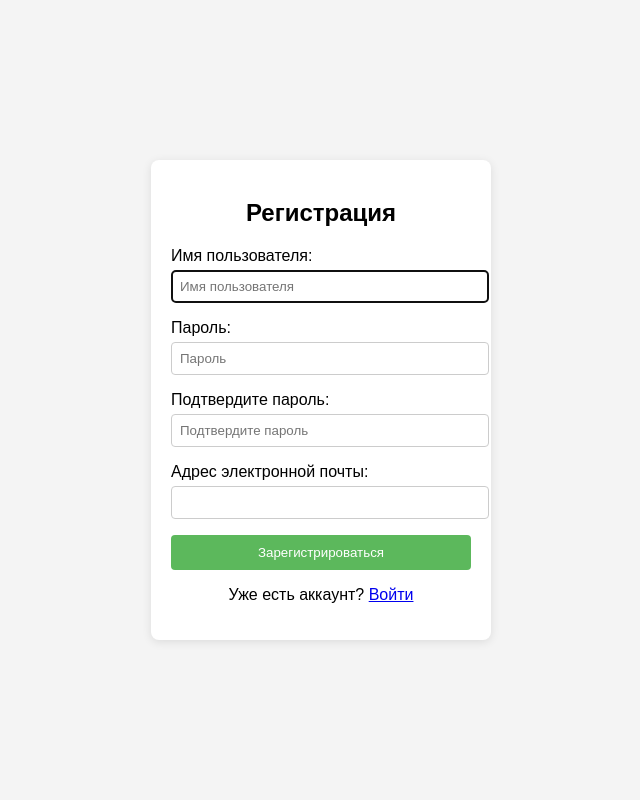
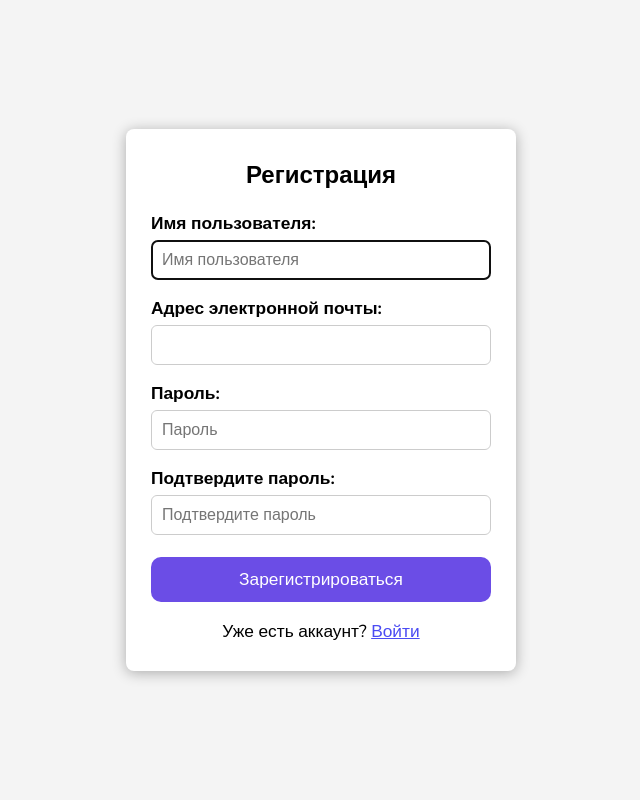
Before and after one commit to AlexMarchu/Pinkler, a Django app: page /accounts/register/ in a window 1280 px wide. Shown: the whole page, without its empty margins (319-959 px from the left). Run offline with Django 5.2, Linux system fonts and the light colour scheme.

Commit message:
stylize auth templates

```diff
--- /dev/null
+++ b/static/css/auth.css
@@ -0,0 +1,72 @@
+@import url('https://fonts.googleapis.com/css2?family=Nunito:ital,wght@0,200..1000;1,200..1000&family=Rubik:ital,wght@0,300..900;1,300..900&display=swap');
+
+body {
+    font-family: 'Nunito', sans-serif;
+    background-color: #f4f4f4;
+    margin: 0;
+    padding: 0;
+    display: flex;
+    justify-content: center;
+    align-items: center;
+    height: 100vh;
+}
+
+.container {
+    background-color: #ffffff;
+    padding: 10px 25px;
+    border-radius: 8px;
+    box-shadow: 0 2px 14px rgba(0, 0, 0, 0.3);
+    width: 340px;
+}
+
+.container h2 {
+    text-align: center;
+    margin-bottom: 20px;
+}
+
+.container label {
+    font-size: 13pt;
+    font-weight: 700;
+    display: block;
+    margin-bottom: 5px;
+}
+
+input[type="text"], input[type="password"], input[type="email"] {
+    box-sizing: border-box;
+    font-size: 12pt;
+    width: 100%;
+    padding: 10px;
+    border: 1px solid #ccc;
+    border-radius: 6px;
+}
+
+input[type="submit"] {
+    width: 100%;
+    background-color: hsl(252, 75%, 60%);
+    color: white;
+    border: none;
+    padding: 12px;
+    border-radius: 10px;
+    cursor: pointer;
+    font-size: 13pt;
+    transition: all 300ms ease;
+    margin-top: 6px;
+}
+
+input[type="submit"]:hover {
+    opacity: 0.8;
+}
+
+.container .auth-link {
+    font-size: 13pt;
+    margin-top: 10px;
+    text-align: center;
+}
+
+.container .auth-link a {
+    color: rgb(75, 75, 243);
+}
+
+.container .capture {
+    text-align: center;
+}
--- /dev/null
+++ b/templates/users/auth_base.html
@@ -0,0 +1,18 @@
+{% load static %}
+
+<!DOCTYPE html>
+<html lang="ru">
+    <head>
+        <meta charset="utf-8">
+        <meta name="viewport" content="width=device-width, initial-scale=1.0">
+        <link rel="stylesheet" href="{% static 'css/auth.css' %}">
+        {% block title %}
+        {% endblock %}
+    </head>
+    <body>
+        <div class="container">
+            {% block container-content %}
+            {% endblock %}
+        </div>
+    </body>
+</html>
--- a/templates/users/registration.html
+++ b/templates/users/registration.html
@@ -1,75 +1,17 @@
-<!DOCTYPE html>
-<html lang="ru">
-<head>
-    <meta charset="UTF-8">
-    <meta name="viewport" content="width=device-width, initial-scale=1.0">
+{% extends 'users/auth_base.html' %}
+
+{% block title %}
     <title>Регистрация</title>
-    <style>
-        body {
-            font-family: Arial, sans-serif;
-            background-color: #f4f4f4;
-            margin: 0;
-            padding: 0;
-            display: flex;
-            justify-content: center;
-            align-items: center;
-            height: 100vh;
-        }
-        .container {
-            background-color: #fff;
-            padding: 20px;
-            border-radius: 8px;
-            box-shadow: 0 2px 10px rgba(0, 0, 0, 0.1);
-            width: 300px;
-        }
-        h2 {
-            text-align: center;
-            margin-bottom: 20px;
-        }
-        .form-group {
-            margin-bottom: 15px;
-        }
-        label {
-            display: block;
-            margin-bottom: 5px;
-        }
-        input[type="text"], input[type="password"], input[type="email"] {
-            width: 100%;
-            padding: 8px;
-            border: 1px solid #ccc;
-            border-radius: 4px;
-        }
-        input[type="submit"] {
-            background-color: #5cb85c;
-            color: white;
-            border: none;
-            padding: 10px;
-            border-radius: 4px;
-            cursor: pointer;
-            width: 100%;
-        }
-        input[type="submit"]:hover {
-            background-color: #4cae4c;
-        }
-        .login-link {
-            margin-top: 10px;
-            text-align: center;
-        }
-    </style>
-</head>
-<body>
+{% endblock %}
 
-<div class="container">
+{% block container-content %}
     <h2>Регистрация</h2>
     <form method="POST" action="{% url 'register' %}">
         {% csrf_token %}
         {{ form.as_p }}
         <input type="submit" value="Зарегистрироваться">
     </form>
-    <div class="login-link">
+    <div class="auth-link">
         <p>Уже есть аккаунт? <a href="{% url 'login' %}">Войти</a></p>
     </div>
-</div>
-
-</body>
-</html>
+{% endblock %}
--- a/users/forms.py
+++ b/users/forms.py
@@ -80,7 +80,7 @@ class PinklerUserCreationForm(UserCreationForm):
 
     class Meta:
         model = PinklerUser
-        fields = ('username', 'password1', 'password2', 'email')
+        fields = ('username', 'email','password1', 'password2')
 
 
 class PinklerUserAuthenticationForm(AuthenticationForm):
```
Also changed, not shown: templates/users/authentication.html (+12 -54 lines), templates/users/email_confirmed.html (+9 -45 lines), templates/users/request_email_confirmation.html (+9 -46 lines), templates/users/token_invalid.html (+9 -1 lines).
